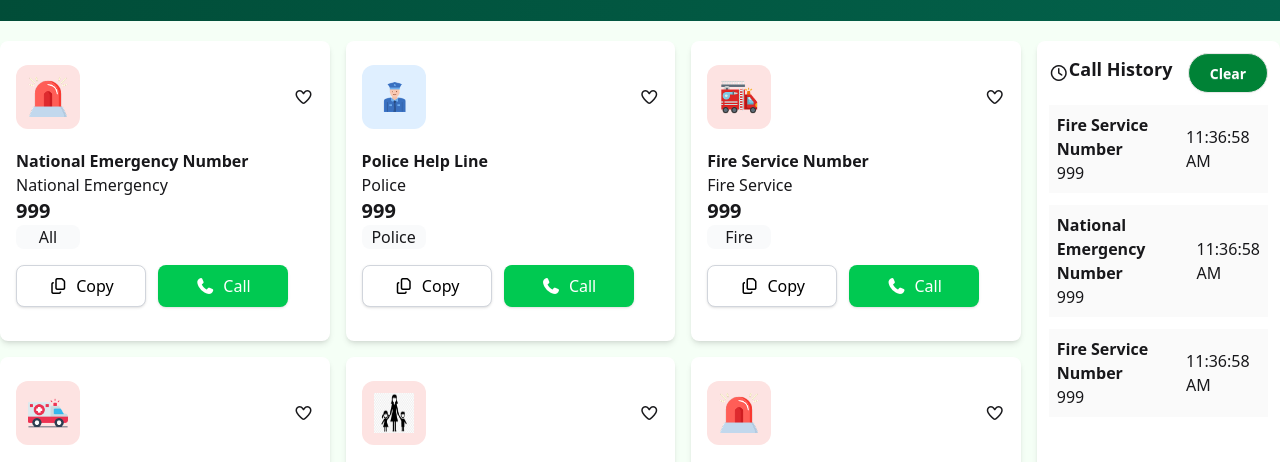
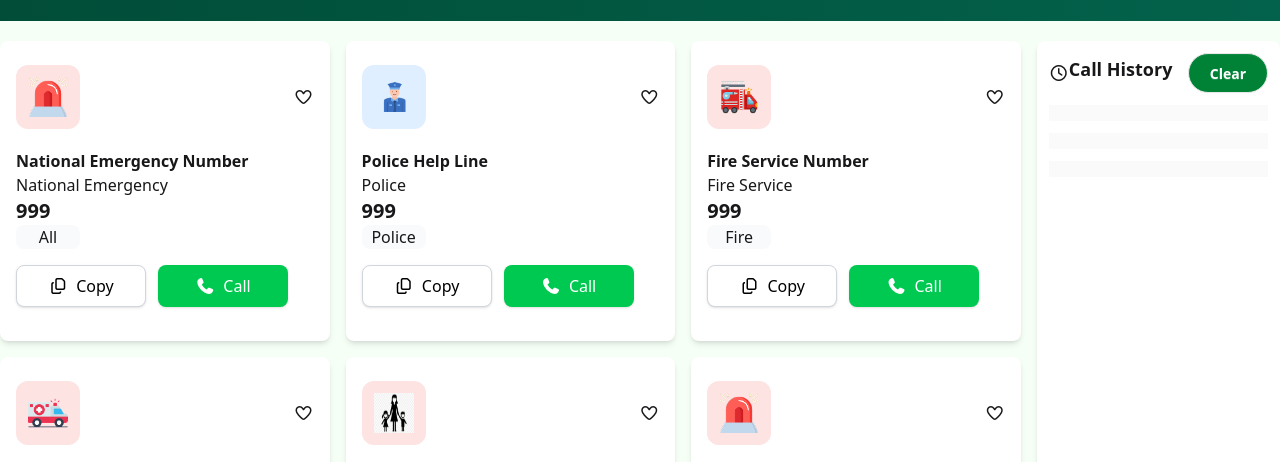
Before and after one commit to AdnanHaque21/Fifth-Assignment, a plain HTML site: page index.html in a window 1280 px wide. Shown: the part 303-765 px from the top of the page. Drawn offline with nearby package versions, Linux system fonts and the light colour scheme.

Commit message:
something changed index.html file

```diff
--- a/index.html
+++ b/index.html
@@ -12,7 +12,7 @@
     <!-- Nav Section -->
     <header class="bg-white">
         <nav class="flex lg:flex-row flex-col justify-between items-center w-11/12 mx-auto">
-            <div class="logo  flex flex-col lg:flex-row justify-center items-center gap-3 p-2 gap-4">
+            <div class="logo  flex flex-col lg:flex-row justify-center items-center p-2 gap-4">
                 <img src="./assets/logo.png" alt="" class="w-12">
                 <h1 class="text-4xl font-bold text-green-900">Emergency <br> Service</h1>
             </div>
@@ -262,27 +262,27 @@
     </div>
   </div>
     <div class="flex justify-center items-center bg-[#FAFAFA] p-2 mt-3">
-      <div> <h2 class="font-bold">Fire Service Number</h2>
-      <h4>999</h4>
+      <div> <h2 class="font-bold"></h2>
+      <h4></h4>
     </div>
     <div>
-      <h4>11:36:58 AM</h4>
+      <h4></h4>
     </div>
     </div>
     <div class="flex justify-center items-center bg-[#FAFAFA] p-2 mt-3">
-      <div> <h2 class="font-bold">National Emergency Number</h2>
-      <h4>999</h4>
+      <div> <h2 class="font-bold"></h2>
+      <h4></h4>
     </div>
     <div>
-      <h4>11:36:58 AM</h4>
+      <h4></h4>
     </div>
     </div>
     <div class="flex justify-center items-center bg-[#FAFAFA] p-2 mt-3">
-      <div> <h2 class="font-bold">Fire Service Number</h2>
-      <h4>999</h4>
+      <div> <h2 class="font-bold"></h2>
+      <h4></h4>
     </div>
     <div>
-      <h4>11:36:58 AM</h4>
+      <h4></h4>
     </div>
     </div>
   </aside>
```
